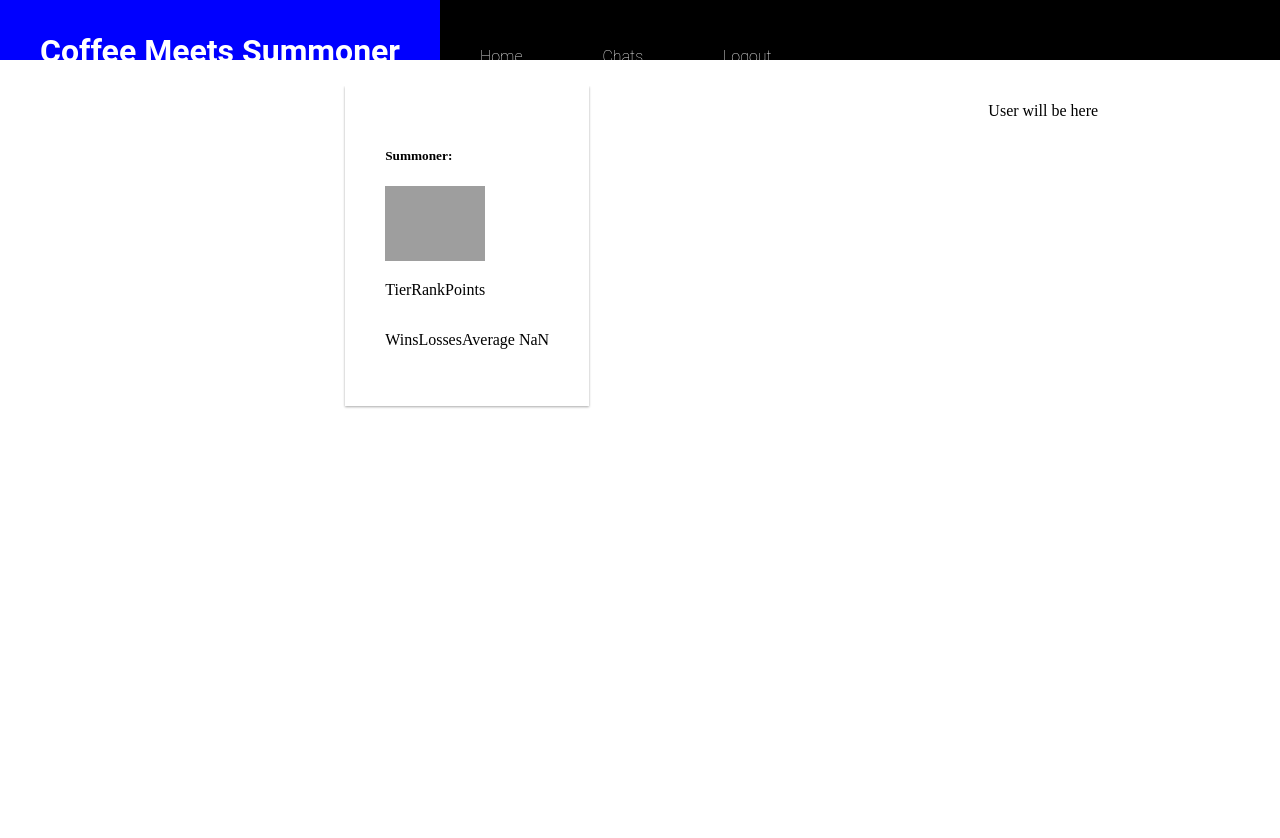
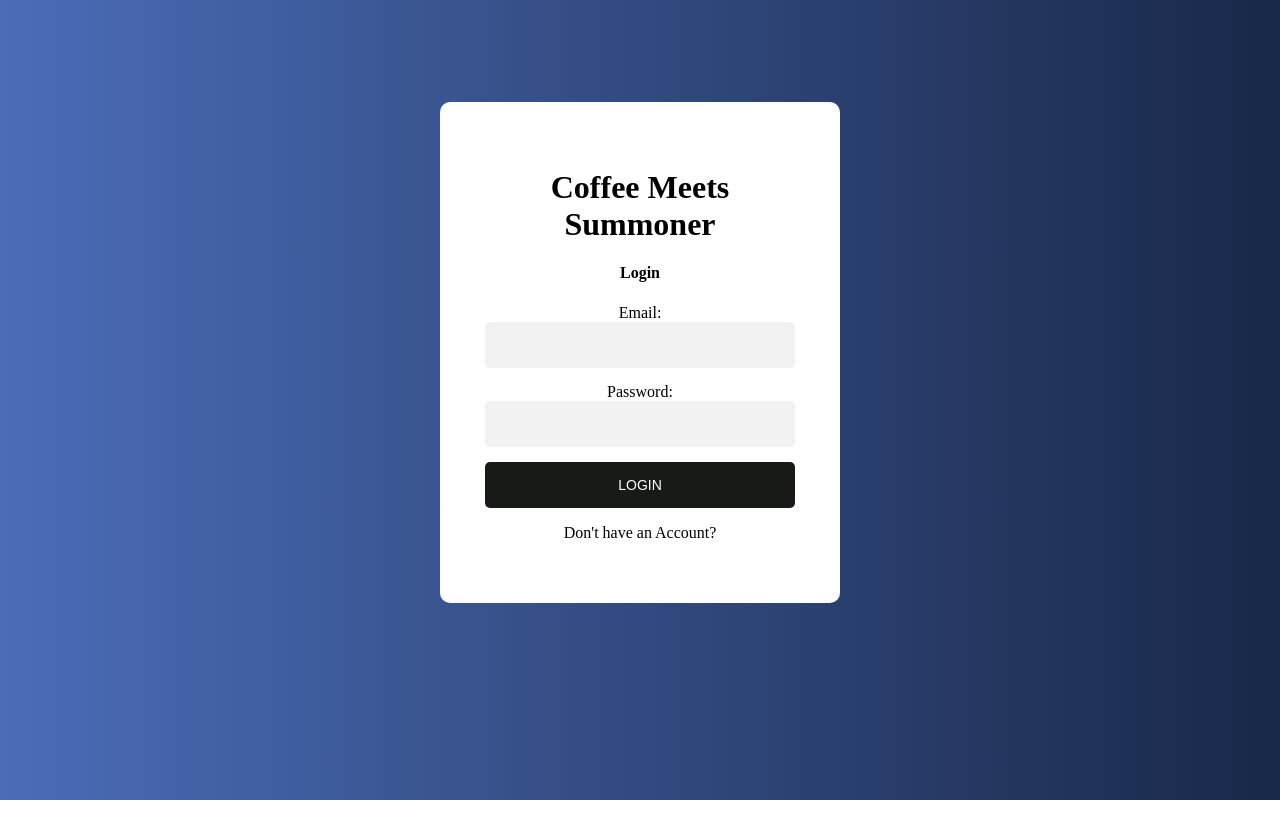
Before and after one commit to brkg/coffee_meets_summoner, a React app: page / in a window 1280 px wide. Shown: the top 838 px of the page. After the commit the page ends 800 px from the top, so only its background shows below. Built offline with nearby package versions, Linux system fonts and the light colour scheme; no server answers; grey boxes are pictures that could not be loaded.

Commit message:
login css done

```diff
--- a/src/components/App.tsx
+++ b/src/components/App.tsx
@@ -12,7 +12,7 @@ export default function Dashboard(){
     const [teamates, setTeamates] = useState([]);
     const [highlightedUser, setHighlightedUser] = useState('');
     const [highlightedUserData, setHighlightedUserData] = useState([]);
-    const [loggedIn, setLogin] = useState(true);
+    const [loggedIn, setLogin] = useState(false);
 
     useEffect(()=> {
         axios.post('/api/getSummoner', {
--- a/src/components/views/Login.tsx
+++ b/src/components/views/Login.tsx
@@ -13,9 +13,10 @@ export default function Login(props: {
         const {setSignUp, email, password, handleEmailChange, handlePasswordChange, checkCreds} = props;
 
 return (
-    <div>
-         <div className="auth-page">
-            <h1>Login</h1>
+    <div className="auth-page">
+         <div className='auth-form'>
+            <h1>Coffee Meets Summoner</h1>
+            <h4>Login</h4>
             <form onSubmit={()=> checkCreds( email, password)}>
             <label>
                 Email:
@@ -25,7 +26,8 @@ return (
                 Password:
             <input className ="auth-input" type="password" value={password} onChange={handlePasswordChange} />
             </label>
-             <p onClick={setSignUp}>Don't have an Account?</p>
+             <button className='auth-button' onClick={()=>checkCreds()}>Login</button>
+             <p onClick={()=>setSignUp()}>Don't have an Account?</p>
             </form>
         </div>
     </div>)
--- a/src/components/views/SignUp.tsx
+++ b/src/components/views/SignUp.tsx
@@ -14,10 +14,10 @@ export default function SignUp(props : {
 
     const {setLogin, summonerName, email, password, handleEmailChange, handlePasswordChange, handleSummonerChange, setCreds} = props;
     return (
-    <div>
-        <div className="auth-page">
-
-            <h1>Sign Up</h1>
+    <div className="auth-page">
+        <div className='auth-form'>
+            <h1>Coffee Meets Summoner</h1>
+            <h4>Sign Up</h4>
             <form onSubmit={()=> setCreds(summonerName, email, password)}>
             <div>
             <label>
@@ -34,7 +34,8 @@ export default function SignUp(props : {
                 Password:
             <input className ="auth-input" type="password" value={password} onChange={handlePasswordChange} />
             </label >
-             <p onClick={setLogin}>Already have an Account?</p>
+            <button className='auth-button' onClick={()=>setCreds()}>Sign Up</button>
+             <p onClick={()=>setLogin()}>Already have an Account?</p>
             </form>
         </div>
 
--- a/src/styles.scss
+++ b/src/styles.scss
@@ -12,6 +12,8 @@
       padding: 0;
       border: 0;
   }
+
+
 
   .nav, ul, li {
     margin: 0;
@@ -70,16 +72,55 @@
 
 
 .auth-page{
-    margin : auto;
+    max-width:50%;
+    min-width: 30%;
+    height:40%;
+    padding: 8% 0 0;
 }
 
 .auth-container{
     display: flex;
     justify-content: center;
+    width: 100%;
+    height: 100vh;
+    background: linear-gradient(90deg, #4b6cb7 0%, #182848 100%);
+}
+
+.auth-form{
+  position: relative;
+  z-index: 1;
+  background: #FFFFFF;
+  border-radius: 10px;
+  max-width: 400px;
+  margin: 0 auto 100px;
+  padding: 45px;
+  text-align: center;
 }
 
 .auth-input{
-    margin : 10px;
+  outline: 0;
+  background: #f2f2f2;
+  width: 100%;
+  border: 0;
+  border-radius: 5px;
+  margin: 0 0 15px;
+  padding: 15px;
+  box-sizing: border-box;
+  font-size: 14px;
+}
+
+.auth-button{
+  text-transform: uppercase;
+  outline: 0;
+  background: #181A18;
+  width: 100%;
+  border: 0;
+  border-radius: 5px;
+  padding: 15px;
+  color: #FFFFFF;
+  font-size: 14px;
+  transition: all 0.3 ease;
+  cursor: pointer;
 }
 
 .user-profile-container{
```
